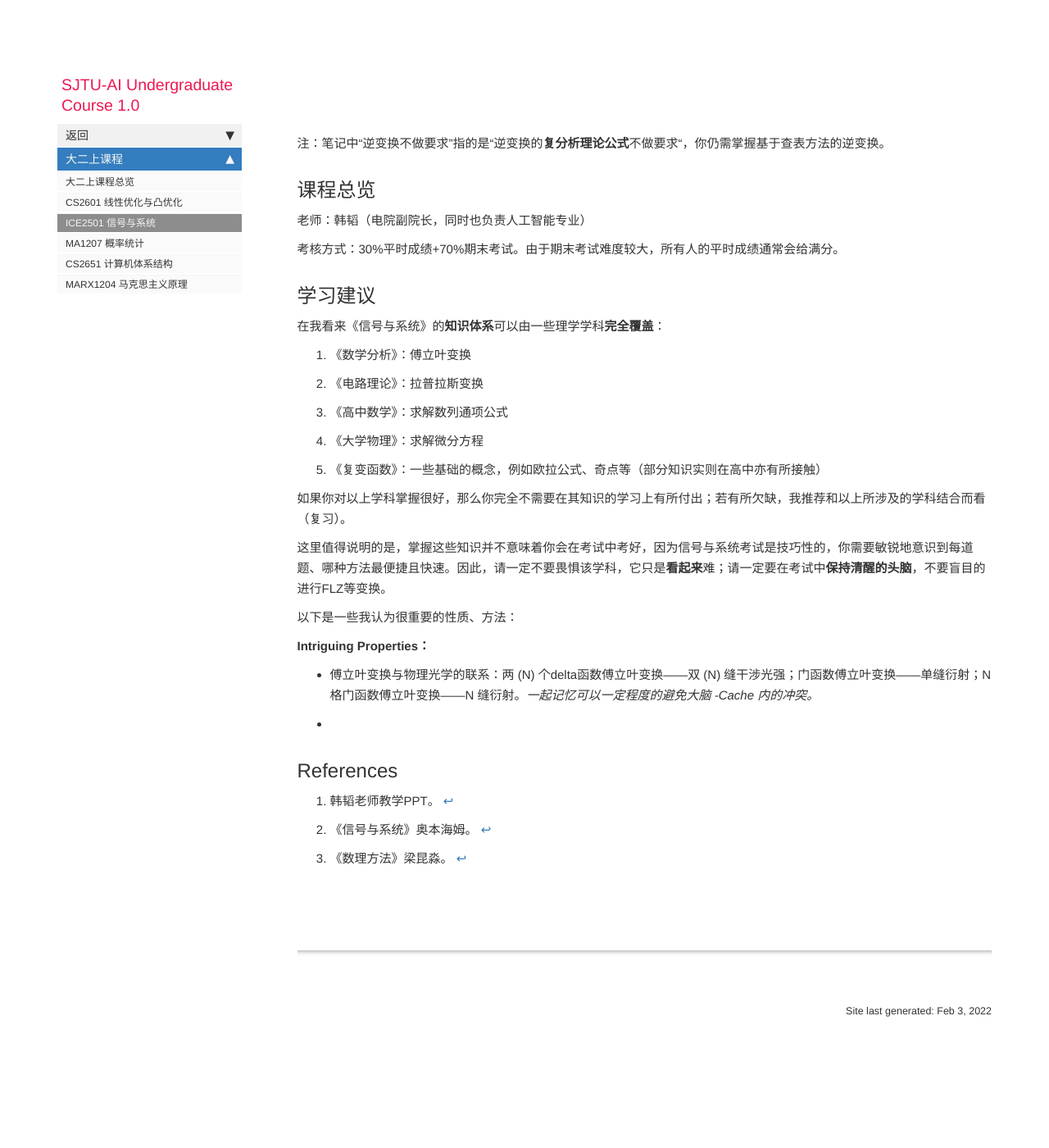
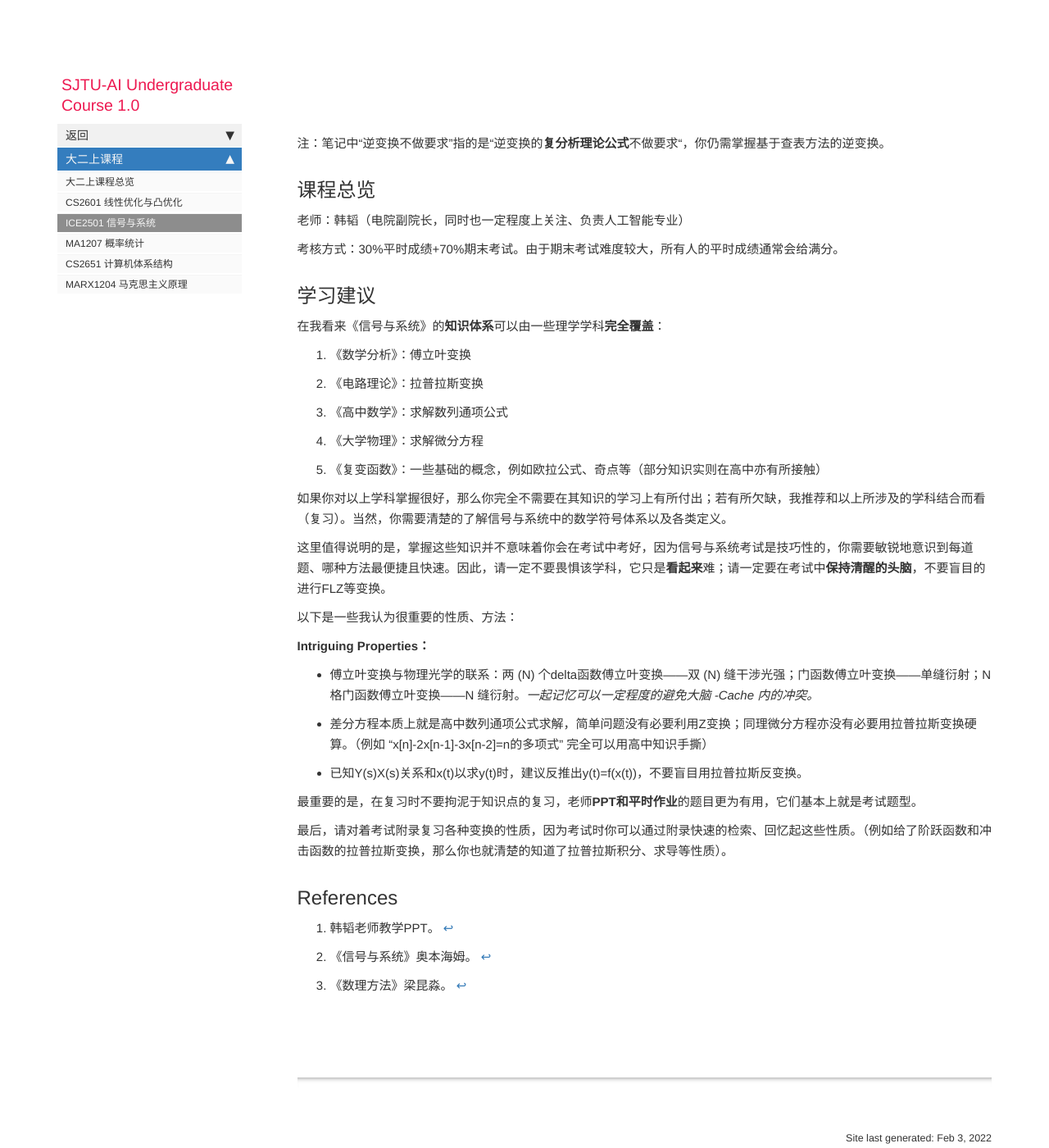
Before and after one commit to aisjtu/aisjtu.github.io, a Jekyll site: the page built from docs/pages/21/21_ICE2501.md, in a window 1280 px wide and 1400 px high, scrolled down 1199 px. Shown: the whole window at 82% size. Built offline with Jekyll 4.4.1, drawn with Linux system fonts in a browser that asks for light colours; comment, search, counter and statistics services are not loaded; before the commit the page ends 2495 px from its top, so only the background shows below that.

Commit message:
Update 21_ICE2501.md

```diff
--- a/docs/pages/21/21_ICE2501.md
+++ b/docs/pages/21/21_ICE2501.md
@@ -31,7 +31,7 @@ TeX 源文件：
 
 ## 课程总览
 
-老师：韩韬（电院副院长，同时也负责人工智能专业）
+老师：韩韬（电院副院长，同时也一定程度上关注、负责人工智能专业）
 
 考核方式：30%平时成绩+70%期末考试。由于期末考试难度较大，所有人的平时成绩通常会给满分。
 
@@ -49,7 +49,7 @@ TeX 源文件：
 
 5. 《复变函数》：一些基础的概念，例如欧拉公式、奇点等（部分知识实则在高中亦有所接触）
 
-如果你对以上学科掌握很好，那么你完全不需要在其知识的学习上有所付出；若有所欠缺，我推荐和以上所涉及的学科结合而看（复习）。
+如果你对以上学科掌握很好，那么你完全不需要在其知识的学习上有所付出；若有所欠缺，我推荐和以上所涉及的学科结合而看（复习）。当然，你需要清楚的了解信号与系统中的数学符号体系以及各类定义。
 
 这里值得说明的是，掌握这些知识并不意味着你会在考试中考好，因为信号与系统考试是技巧性的，你需要敏锐地意识到每道题、哪种方法最便捷且快速。因此，请一定不要畏惧该学科，它只是**看起来**难；请一定要在考试中**保持清醒的头脑**，不要盲目的进行FLZ等变换。
 
@@ -58,7 +58,12 @@ TeX 源文件：
 **Intriguing Properties：**
 
 - 傅立叶变换与物理光学的联系：两 (N) 个delta函数傅立叶变换——双 (N) 缝干涉光强；门函数傅立叶变换——单缝衍射；N 格门函数傅立叶变换——N 缝衍射。*一起记忆可以一定程度的避免大脑 -Cache 内的冲突。*
--
+- 差分方程本质上就是高中数列通项公式求解，简单问题没有必要利用Z变换；同理微分方程亦没有必要用拉普拉斯变换硬算。（例如  “x[n]-2x[n-1]-3x[n-2]=n的多项式” 完全可以用高中知识手撕）
+- 已知Y(s)X(s)关系和x(t)以求y(t)时，建议反推出y(t)=f(x(t))，不要盲目用拉普拉斯反变换。
+
+最重要的是，在复习时不要拘泥于知识点的复习，老师**PPT和平时作业**的题目更为有用，它们基本上就是考试题型。
+
+最后，请对着考试附录复习各种变换的性质，因为考试时你可以通过附录快速的检索、回忆起这些性质。（例如给了阶跃函数和冲击函数的拉普拉斯变换，那么你也就清楚的知道了拉普拉斯积分、求导等性质）。
 
 ## References
 
```
